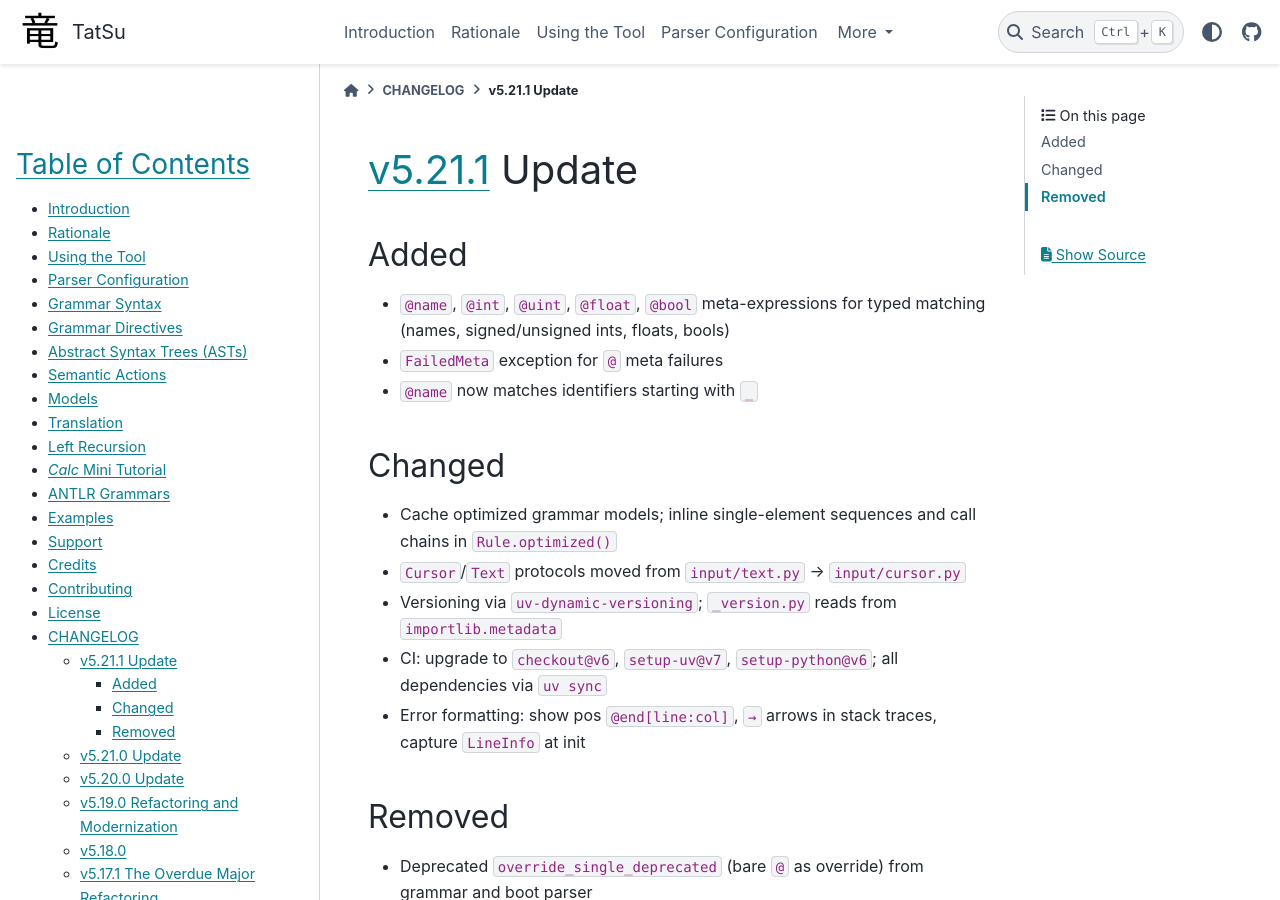
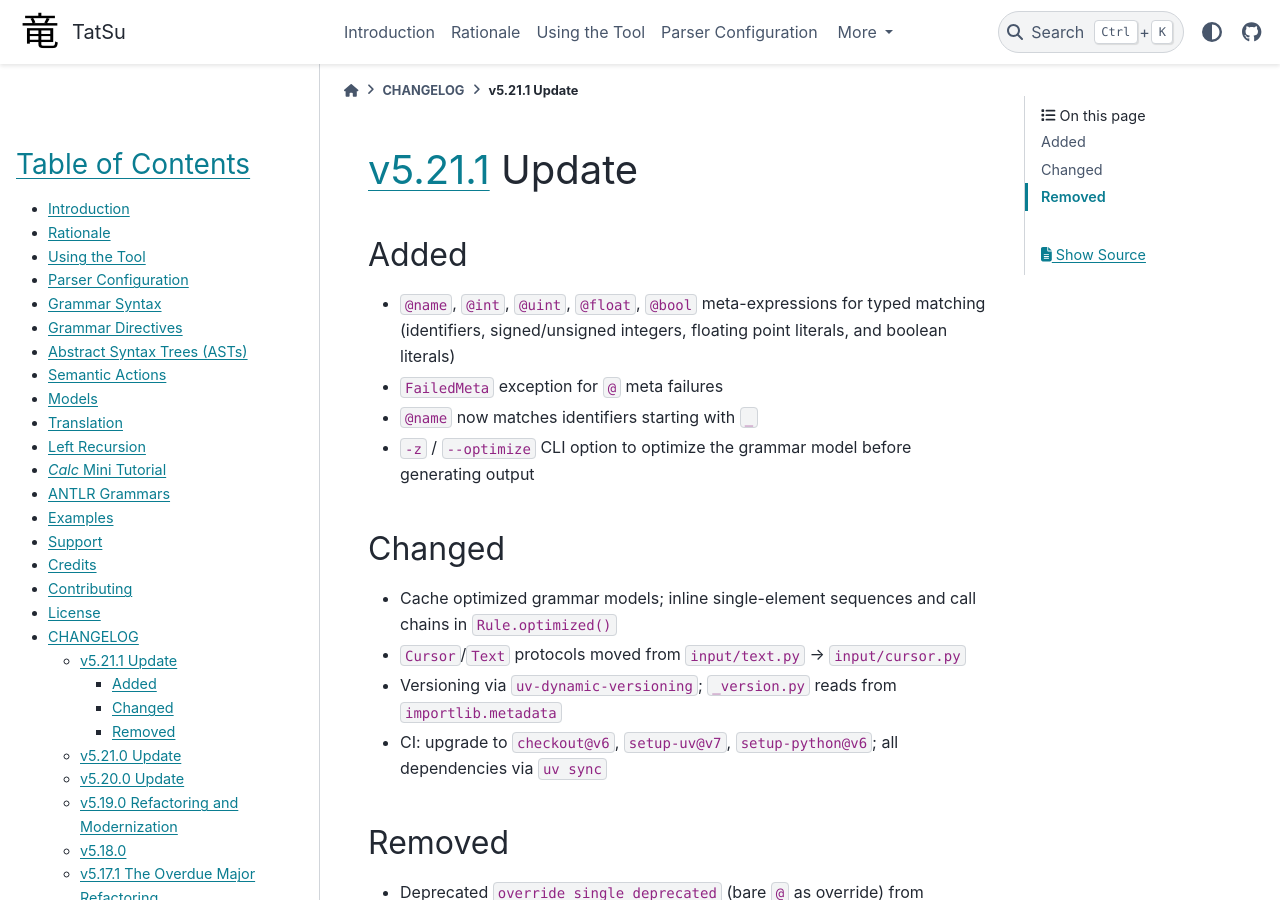
Before and after one commit to neogeny/TatSu, a Sphinx documentation site: the page built from docs/changelog/CHANGELOG_v5.21.1.md, in a window 1280 px wide and 900 px high. Built offline with Sphinx 7.4.7 and the PyData theme 0.15.4, drawn with Linux system fonts in a browser that asks for light colours; pages that are not in the unit, such as notebooks, are missing from menus; some of the changed text lies outside the part shown.

Commit message:
[changelog] update

```diff
--- a/docs/accept.txt
+++ b/docs/accept.txt
@@ -49,6 +49,7 @@ reimplemented
 repo
 
 alias
+boolean
 bugfix
 callables?
 Calc
--- a/docs/changelog/CHANGELOG_v5.21.1.md
+++ b/docs/changelog/CHANGELOG_v5.21.1.md
@@ -10,9 +10,10 @@ SPDX-License-Identifier: BSD-4-Clause
 
 ## Added
 
-- `@name`, `@int`, `@uint`, `@float`, `@bool` meta-expressions for typed matching (names, signed/unsigned ints, floats, bools)
+- `@name`, `@int`, `@uint`, `@float`, `@bool` meta-expressions for typed matching (identifiers, signed/unsigned integers, floating point literals, and boolean literals)
 - `FailedMeta` exception for `@` meta failures
 - `@name` now matches identifiers starting with `_`
+- `-z` / `--optimize` CLI option to optimize the grammar model before generating output
 
 ## Changed
 
@@ -20,8 +21,7 @@ SPDX-License-Identifier: BSD-4-Clause
 - `Cursor`/`Text` protocols moved from `input/text.py` → `input/cursor.py`
 - Versioning via `uv-dynamic-versioning`; `_version.py` reads from `importlib.metadata`
 - CI: upgrade to `checkout@v6`, `setup-uv@v7`, `setup-python@v6`; all dependencies via `uv sync`
-- Error formatting: show pos `@end[line:col]`, `→` arrows in stack traces, capture `LineInfo` at init
 
 ## Removed
 
-- Deprecated `override_single_deprecated` (bare `@` as override) from grammar and boot parser
+- Deprecated `override_single_deprecated` (bare `@` as override) from grammar and boot parser to allow the symbol to be used for the new _meta_-expressions
```
